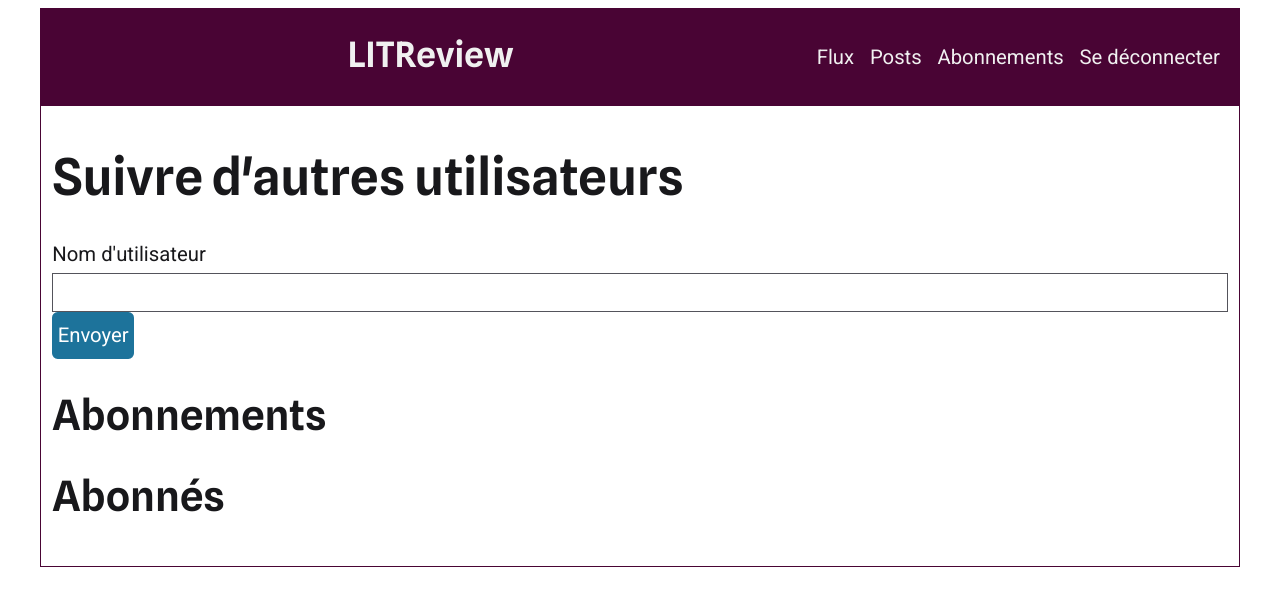
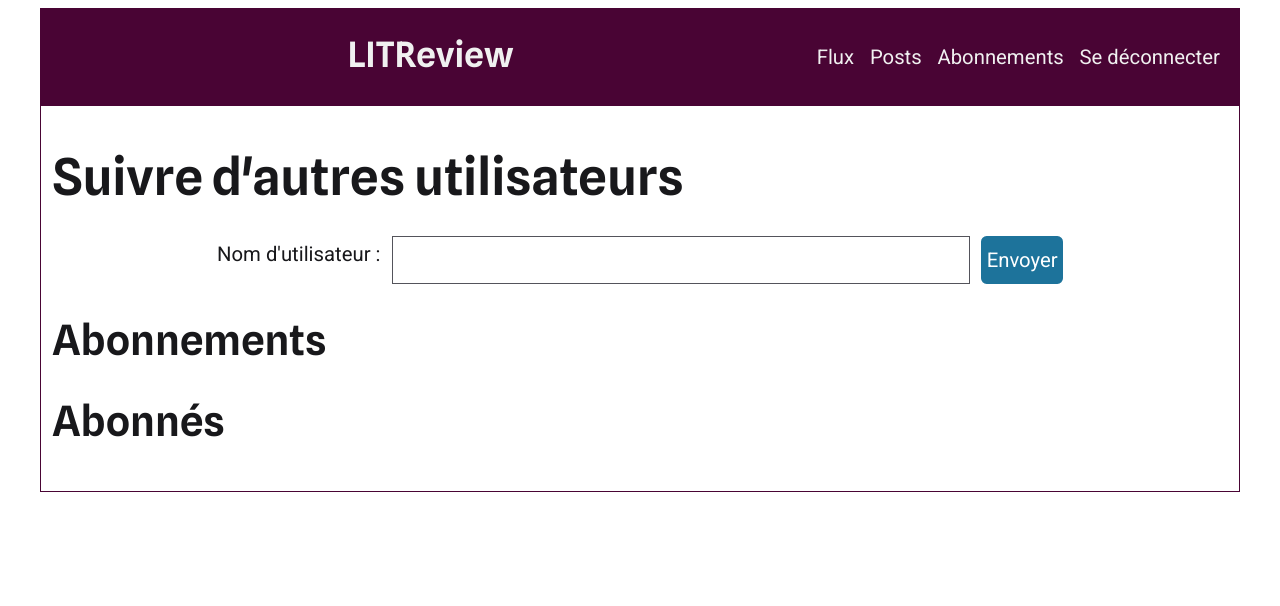
Before and after one commit to christian-debray/oc-litrevu, a Django app: page /litrevu/subscriptions in a window 1280 px wide. Shown: the top 606 px of the page. Run offline with Django 5.2, Linux system fonts and the light colour scheme; a user stored in the database is signed in; data comes from the database, SQL or seed files in the repository; some libraries are stand-ins or nearby versions.

Commit message:
style: subscriptions search field

```diff
--- a/static/css/style.css
+++ b/static/css/style.css
@@ -536,13 +536,15 @@ rating-widget {
         flex-wrap: wrap;
     }
 
-    .field .input-box label {
+    .field .input-box label,
+    .field .input-box .label {
         flex-shrink: 0;
         flex-grow: 0;
         flex-basis: fit-content;
     }
 
-    .field .input-box input {
+    .field .input-box input,
+    .field .input-box .input {
         flex-shrink: 1;
         flex-grow: 1;
         flex-basis: fit-content;
--- a/templates/app/subscriptions/subscriptions.html
+++ b/templates/app/subscriptions/subscriptions.html
@@ -6,17 +6,21 @@
 <div>
     <form action="{%url "add_subscription" %}" method="POST">
         {% csrf_token %}
-        <label for="{{ subscribe_form.follow_username.id_for_label }}">Nom d'utilisateur</label>
-        {{ subscribe_form.follow_username }}
-        <button type="submit" name="action" value="validate_subscription">Envoyer</button>
-        {{ subscribe_form.follow_username.errors }}
+        <div class="field box-medium">
+            {{ subscribe_form.follow_username.errors }}
+            <p class="input-box">
+                <label for="{{ subscribe_form.follow_username.id_for_label }}">Nom d'utilisateur :</label>
+                {{ subscribe_form.follow_username }}
+                <button type="submit" name="action" value="validate_subscription">Envoyer</button>
+            </p>
+        </div>
     </form>
 </div>
 <div>
     <h2>Abonnements</h2>
     <ul>
     {% for u in following %}
-        <li>{{u.display_name}} <a href="{% url 'cancel_subscription' u.pk %}">désabonner</a></li>
+        <li >{{u.display_name}} <a href="{% url 'cancel_subscription' u.pk %}">désabonner</a></li>
     {% endfor %}
     </ul>
 <div>
```
